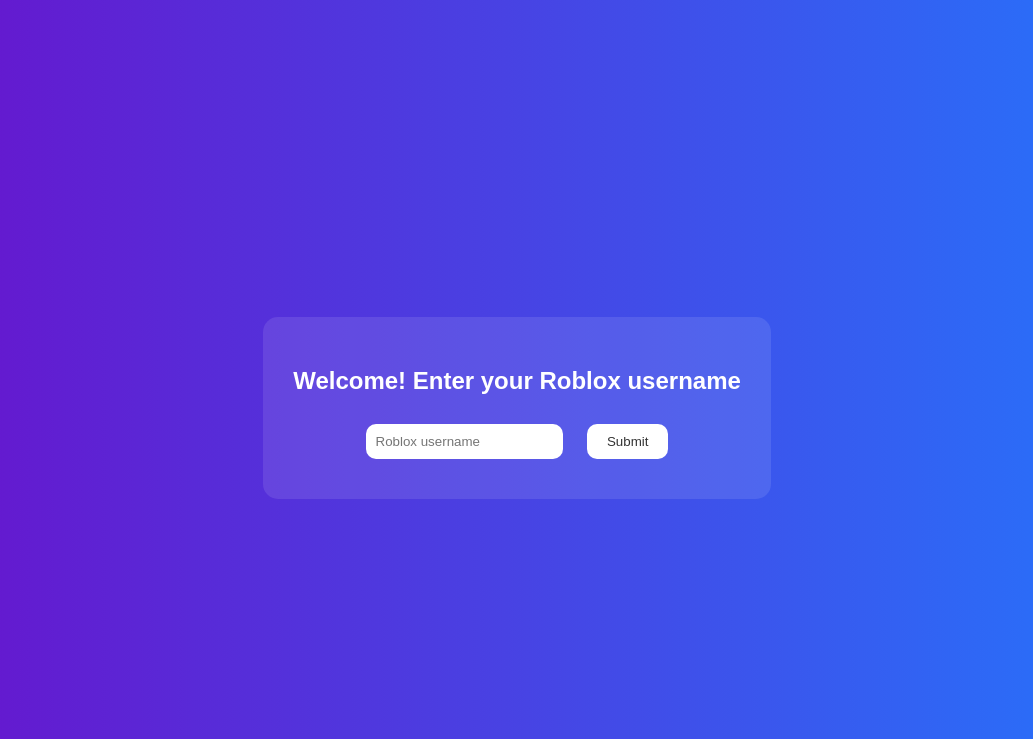
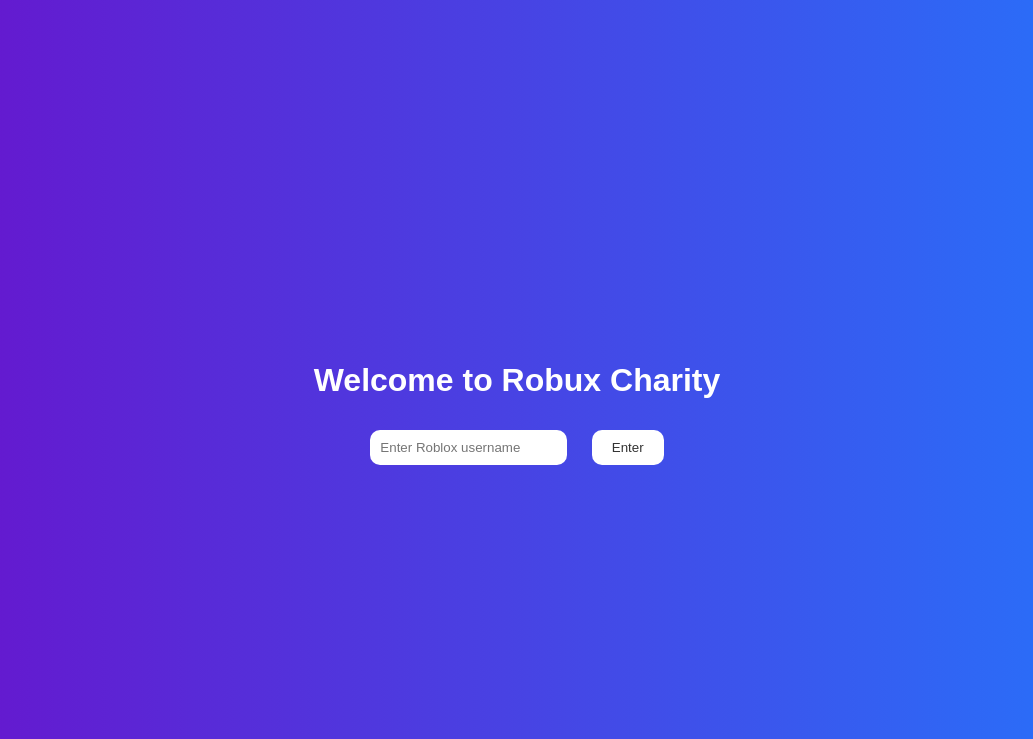
Before and after one commit to NoahIsGreatest/robux-charity-site, a Flask app: page / in a window 1280 px wide. Shown: the top 739 px of the page, without its empty margins (123-1156 px from the left). Run offline with Flask 3, Linux system fonts and the light colour scheme.

Commit message:
Update index.html

```diff
--- a/templates/index.html
+++ b/templates/index.html
@@ -5,32 +5,44 @@
     <title>Robux Charity</title>
     <link rel="stylesheet" href="{{ url_for('static', filename='style.css') }}">
     <script src="https://code.jquery.com/jquery-3.6.0.min.js"></script>
+    <script>
+        const USERNAME = "{{ username if username else '' }}";
+    </script>
     <script src="{{ url_for('static', filename='script.js') }}"></script>
 </head>
 <body>
 <div class="container">
     {% if not username %}
-    <div class="login-box">
-        <h2>Welcome! Enter your Roblox username</h2>
+    <div class="login-card">
+        <h1>Welcome to Robux Charity</h1>
         <form action="{{ url_for('submit') }}" method="post">
-            <input type="text" name="username" placeholder="Roblox username" required>
-            <button type="submit">Submit</button>
+            <input type="text" name="username" placeholder="Enter Roblox username" required>
+            <button type="submit">Enter</button>
         </form>
     </div>
     {% else %}
     <div class="dashboard">
-        <h2>Welcome, {{ username }}</h2>
-        <p>Credits: <span id="balance">{{ balance }}</span></p>
-        <button id="watchAd">Watch Ad (+0.5 credits)</button>
-        <button id="withdrawBtn">Withdraw</button>
-    </div>
-    <div id="withdrawForm" style="display:none;">
-        <input type="number" id="withdrawAmount" placeholder="Amount (7-80)">
-        <button id="confirmWithdraw">Submit Withdraw</button>
-    </div>
-    <!-- Adsterra ad -->
-    <div id="container-c5d34ec9928cb43ab18fccd60b4f0067">
-        <script async="async" data-cfasync="false" src="//pl27492279.profitableratecpm.com/c5d34ec9928cb43ab18fccd60b4f0067/invoke.js"></script>
+        <div class="profile-card">
+            <h2>{{ username }}</h2>
+        </div>
+        <div class="credits-card">
+            <p>Credits</p>
+            <h1 id="balance">{{ balance }}</h1>
+        </div>
+        <div class="ad-card">
+            <p>Watch Ad</p>
+            <div id="container-c5d34ec9928cb43ab18fccd60b4f0067">
+                <script async="async" data-cfasync="false" src="//pl27492279.profitableratecpm.com/c5d34ec9928cb43ab18fccd60b4f0067/invoke.js"></script>
+            </div>
+            <button id="watchAdBtn">Collect +0.5 credits</button>
+        </div>
+        <div class="withdraw-card">
+            <button id="withdrawBtn">Withdraw Credits</button>
+            <div id="withdrawForm">
+                <input type="number" id="withdrawAmount" placeholder="7-80 credits">
+                <button id="confirmWithdraw">Submit</button>
+            </div>
+        </div>
     </div>
     {% endif %}
 </div>
```
